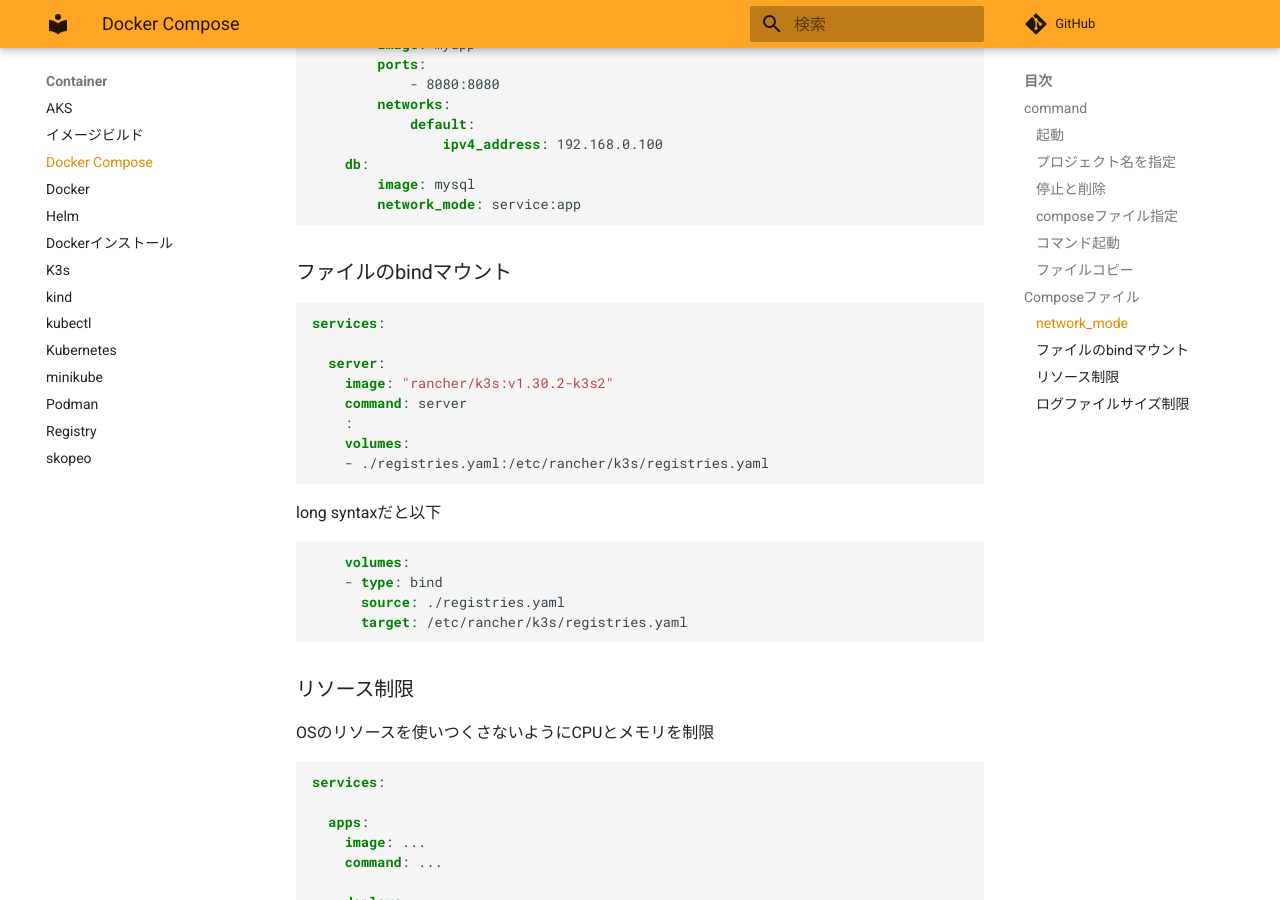
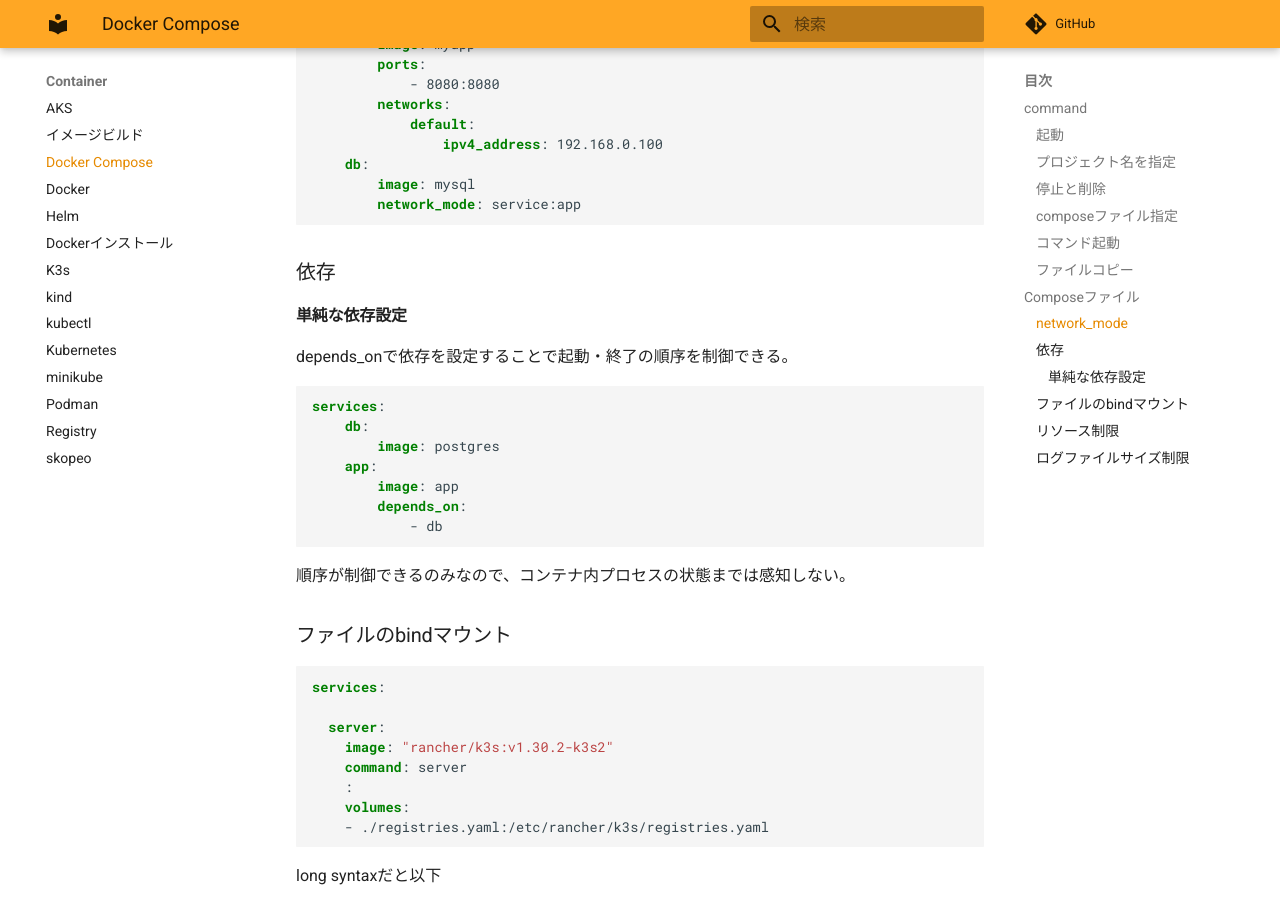
Before and after one commit to zaki-lknr/docs, an MkDocs documentation site: the page built from docs/Container/compose.md, in a window 1280 px wide and 900 px high, scrolled down 1885 px. Built offline with MkDocs 1.6.1 and Material for MkDocs 9.7.7, drawn with Linux system fonts in a browser that asks for light colours; comment, search, counter and statistics services are not loaded.

Commit message:
add: container/compose: depends_on

````diff
--- a/docs/Container/compose.md
+++ b/docs/Container/compose.md
@@ -93,6 +93,24 @@ services:
         network_mode: service:app
 ```
 
+### 依存
+
+#### 単純な依存設定
+
+depends_onで依存を設定することで起動・終了の順序を制御できる。
+
+```yaml
+services:
+    db:
+        image: postgres
+    app:
+        image: app
+        depends_on:
+            - db
+```
+
+順序が制御できるのみなので、コンテナ内プロセスの状態までは感知しない。
+
 ### ファイルのbindマウント
 
 ```yaml
````
